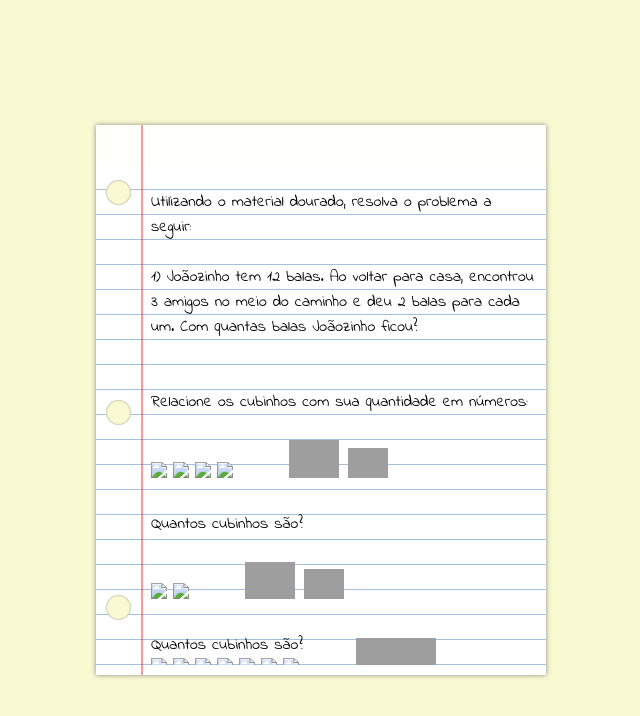
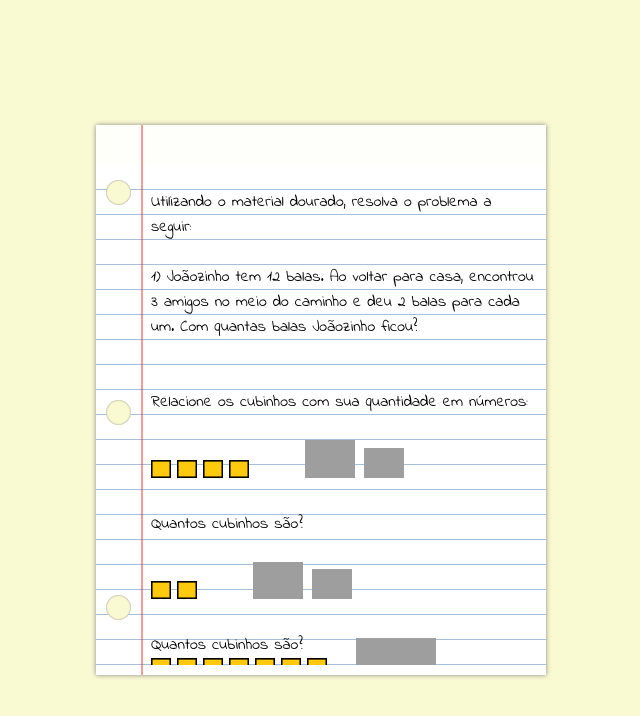
Before and after one commit to pabloquezado/matematizar, a plain HTML site: page jogos/ae.html in a window 1280 px wide. Shown: the whole page, without its empty margins (319-959 px from the left). Drawn offline with Linux system fonts and the light colour scheme; grey boxes are pictures that could not be loaded.

Commit message:
Update ae.html

```diff
--- a/jogos/ae.html
+++ b/jogos/ae.html
@@ -17,30 +17,30 @@
             Relacione os cubinhos com sua quantidade em números:
             <br>
             <br>
-            <img style="width: 20px;" src="assets/uni.png">
-            <img style="width: 20px;" src="assets/uni.png">
-            <img style="width: 20px;" src="assets/uni.png">
-            <img style="width: 20px;" src="assets/uni.png">
+            <img style="width: 20px;" src="../assets/uni.png">
+            <img style="width: 20px;" src="../assets/uni.png">
+            <img style="width: 20px;" src="../assets/uni.png">
+            <img style="width: 20px;" src="../assets/uni.png">
             <img style="margin-left: 50px; width: 50px;" src="https://st2.depositphotos.com/3038577/49396/v/450/depositphotos_493967216-stock-illustration-4-kids-hand-showing-the.jpg">
             <img style="margin-left: 3px; width: 40px;" src="https://st3.depositphotos.com/3038577/31780/v/950/depositphotos_317806362-stock-illustration-2-kids-hand-showing-the.jpg">
             <br><br>
             Quantos cubinhos são?
             <br><br>
-            <img style="width: 20px;" src="assets/uni.png">
-            <img style="width: 20px;" src="assets/uni.png">
+            <img style="width: 20px;" src="../assets/uni.png">
+            <img style="width: 20px;" src="../assets/uni.png">
             <img style="margin-left: 50px; width: 50px;" src="https://st3.depositphotos.com/3038577/31780/v/380/depositphotos_317806260-stock-illustration-5-kids-hand-showing-the.jpg">
             <img style="margin-left: 3px; width: 40px;" src="https://st3.depositphotos.com/3038577/31780/v/950/depositphotos_317806362-stock-illustration-2-kids-hand-showing-the.jpg">
         <br><br>
         Quantos cubinhos são?
   <br> <img style="float: right; margin-right: 100px; margin-top: -20px; width: 40px;" src="https://st3.depositphotos.com/3038577/17538/v/380/depositphotos_175388448-stock-illustration-kids-hand-showing-the-number.jpg">
   <img style="float: right; margin-top: -20px; width: 40px;" src="https://st3.depositphotos.com/3038577/17538/v/450/depositphotos_175388478-stock-illustration-kids-hand-showing-the-number.jpg">
-  <img style="width: 20px;" src="assets/uni.png">
-        <img style="width: 20px;" src="assets/uni.png">
-        <img style="width: 20px;" src="assets/uni.png">
-        <img style="width: 20px;" src="assets/uni.png">
-        <img style="width: 20px;" src="assets/uni.png">
-        <img style="width: 20px;" src="assets/uni.png">
-        <img style="width: 20px;" src="assets/uni.png">
+  <img style="width: 20px;" src="../assets/uni.png">
+        <img style="width: 20px;" src="../assets/uni.png">
+        <img style="width: 20px;" src="../assets/uni.png">
+        <img style="width: 20px;" src="../assets/uni.png">
+        <img style="width: 20px;" src="../assets/uni.png">
+        <img style="width: 20px;" src="../assets/uni.png">
+        <img style="width: 20px;" src="../assets/uni.png">
 
     <br><br>
         </div>
```
